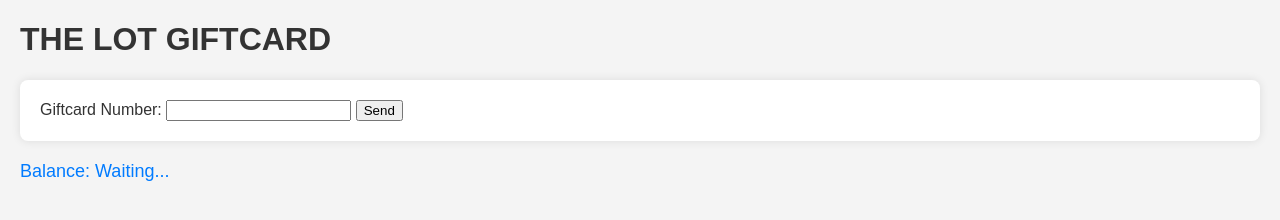
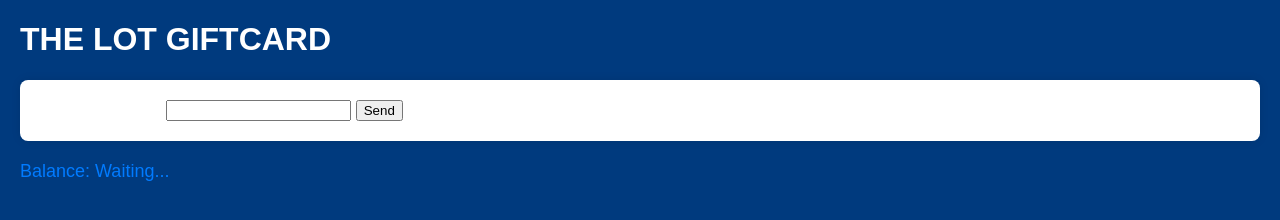
Before and after one commit to dandradeTHELOT/GiftCardBalanceTHELOT, a website: page index.html in a window 1280 px wide. Drawn offline with Linux system fonts and the light colour scheme.

Commit message:
Update style.css

```diff
--- a/style.css
+++ b/style.css
@@ -1,13 +1,13 @@
 body {
     font-family: Arial, sans-serif;
     margin: 20px;
-    background-color: #f4f4f4; /* Color de fondo de la página */
-    color: #333; /* Color del texto */
+    background-color: #003A7e; /* Color de fondo de la página */
+    color: #FFFFFF; /* Color del texto */
 }
 
 form {
     margin-bottom: 20px;
-    background-color: #fff; /* Fondo blanco para el formulario */
+    background-color: #FFFFFF; /* Fondo blanco para el formulario */
     padding: 20px; /* Espaciado dentro del formulario */
     border-radius: 8px; /* Bordes redondeados */
     box-shadow: 0 0 10px rgba(0, 0, 0, 0.1); /* Sombra del formulario */
```
